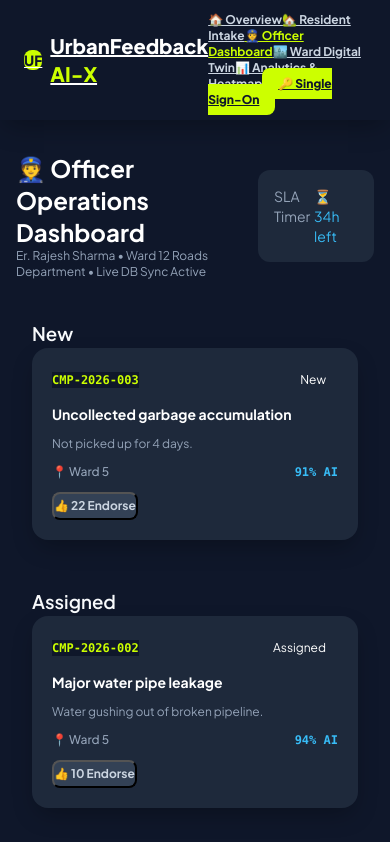
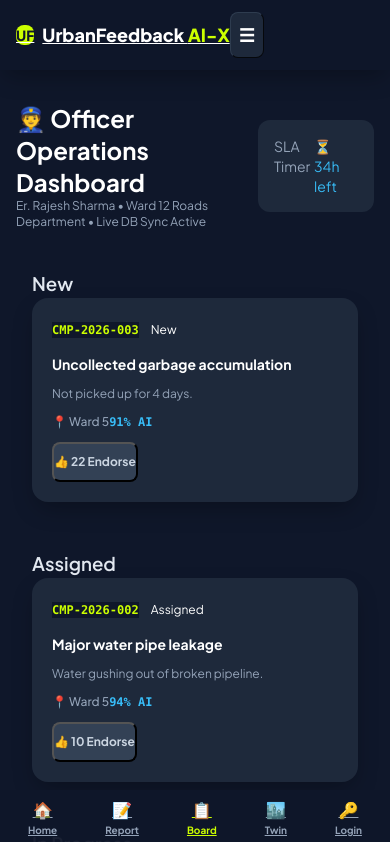
Before and after one commit to Yash-k10/complaint_box, a React (Vite) app in the folder client/: page /officer in a window 390 px wide. Shown: the top 842 px of the page. Built offline with nearby package versions, Linux system fonts and the light colour scheme; no server answers.

Commit message:
add web and mobile responsive drawer menu, thumb navigation bar and touch optimization

```diff
--- a/client/src/components/Navbar.jsx
+++ b/client/src/components/Navbar.jsx
@@ -1,56 +1,161 @@
-import React from 'react';
+import React, { useState } from 'react';
 import { Link, useLocation } from 'react-router-dom';
 
 export default function Navbar() {
+  const [mobileMenuOpen, setMobileMenuOpen] = useState(false);
   const location = useLocation();
 
   const isActive = (path) => location.pathname === path;
 
   return (
-    <nav className="bg-slate-900 border-b border-slate-800 sticky top-0 z-50 px-6 py-3 flex justify-between items-center shadow-lg">
-      <Link to="/" className="text-xl font-black tracking-tight text-white flex items-center gap-2">
-        <span className="w-8 h-8 rounded-lg bg-lime-accent text-slate-900 flex items-center justify-center font-black text-sm">UF</span>
-        <span>UrbanFeedback <span className="text-lime-accent font-extrabold">AI-X</span></span>
+    <>
+      {/* Top Header Navbar (Desktop + Mobile) */}
+      <nav className="bg-slate-900/95 backdrop-blur-md border-b border-slate-800 sticky top-0 z-50 px-4 md:px-6 py-3 flex justify-between items-center shadow-lg">
+        <Link to="/" className="text-lg md:text-xl font-black tracking-tight text-white flex items-center gap-2">
+          <span className="w-8 h-8 rounded-lg bg-lime-accent text-slate-900 flex items-center justify-center font-black text-sm shadow-md">
+            UF
+          </span>
+          <span>
+            UrbanFeedback <span className="text-lime-accent font-extrabold">AI-X</span>
+          </span>
         </Link>
 
+        {/* Desktop Navigation Links */}
         <div className="hidden md:flex items-center gap-6 text-xs font-bold">
           <Link
             to="/"
-          className={`transition ${isActive('/') ? 'text-lime-accent' : 'text-slate-300 hover:text-white'}`}
+            className={`transition ${isActive('/') ? 'text-lime-accent font-extrabold' : 'text-slate-300 hover:text-white'}`}
           >
             🏠 Overview
           </Link>
           <Link
             to="/citizen"
-          className={`transition ${isActive('/citizen') ? 'text-lime-accent' : 'text-slate-300 hover:text-white'}`}
+            className={`transition ${isActive('/citizen') ? 'text-lime-accent font-extrabold' : 'text-slate-300 hover:text-white'}`}
           >
             🏡 Resident Intake
           </Link>
           <Link
             to="/officer"
-          className={`transition ${isActive('/officer') ? 'text-lime-accent' : 'text-slate-300 hover:text-white'}`}
+            className={`transition ${isActive('/officer') ? 'text-lime-accent font-extrabold' : 'text-slate-300 hover:text-white'}`}
           >
             👮 Officer Dashboard
           </Link>
           <Link
             to="/digital-twin"
-          className={`transition ${isActive('/digital-twin') ? 'text-lime-accent' : 'text-slate-300 hover:text-white'}`}
+            className={`transition ${isActive('/digital-twin') ? 'text-lime-accent font-extrabold' : 'text-slate-300 hover:text-white'}`}
           >
             🏙️ Ward Digital Twin
           </Link>
           <Link
             to="/analytics"
-          className={`transition ${isActive('/analytics') ? 'text-lime-accent' : 'text-slate-300 hover:text-white'}`}
+            className={`transition ${isActive('/analytics') ? 'text-lime-accent font-extrabold' : 'text-slate-300 hover:text-white'}`}
+          >
+            📊 Analytics
+          </Link>
+          <Link
+            to="/login"
+            className="bg-lime-accent hover:opacity-90 text-slate-900 px-4 py-2 rounded-lg font-extrabold transition shadow-lg"
+          >
+            🔑 Single Sign-On
+          </Link>
+        </div>
+
+        {/* Mobile Hamburger Toggle Button */}
+        <button
+          type="button"
+          onClick={() => setMobileMenuOpen(!mobileMenuOpen)}
+          className="md:hidden text-white bg-slate-800 p-2 rounded-lg border border-slate-700 font-bold text-lg"
+        >
+          {mobileMenuOpen ? '✕' : '☰'}
+        </button>
+      </nav>
+
+      {/* Mobile Drawer Menu (Toggled on Mobile) */}
+      {mobileMenuOpen && (
+        <div className="md:hidden bg-slate-900 border-b border-slate-800 p-4 space-y-3 text-sm font-bold animate-fadeIn">
+          <Link
+            to="/"
+            onClick={() => setMobileMenuOpen(false)}
+            className="block text-slate-200 hover:text-lime-accent py-2 border-b border-slate-800"
+          >
+            🏠 Overview
+          </Link>
+          <Link
+            to="/citizen"
+            onClick={() => setMobileMenuOpen(false)}
+            className="block text-slate-200 hover:text-lime-accent py-2 border-b border-slate-800"
+          >
+            🏡 Resident Intake & Voice
+          </Link>
+          <Link
+            to="/officer"
+            onClick={() => setMobileMenuOpen(false)}
+            className="block text-slate-200 hover:text-lime-accent py-2 border-b border-slate-800"
+          >
+            👮 Officer Operations Board
+          </Link>
+          <Link
+            to="/digital-twin"
+            onClick={() => setMobileMenuOpen(false)}
+            className="block text-slate-200 hover:text-lime-accent py-2 border-b border-slate-800"
+          >
+            🏙️ AI Ward Digital Twin
+          </Link>
+          <Link
+            to="/analytics"
+            onClick={() => setMobileMenuOpen(false)}
+            className="block text-slate-200 hover:text-lime-accent py-2 border-b border-slate-800"
           >
             📊 Analytics & Heatmap
           </Link>
           <Link
             to="/login"
-          className="bg-lime-accent hover:opacity-90 text-slate-900 px-4 py-2 rounded-lg font-extrabold transition shadow"
+            onClick={() => setMobileMenuOpen(false)}
+            className="block text-center bg-lime-accent text-slate-900 py-2.5 rounded-lg font-extrabold mt-2"
           >
             🔑 Single Sign-On
           </Link>
         </div>
-    </nav>
+      )}
+
+      {/* Mobile Bottom Thumb Navigation Bar (Applike UX for Mobile Viewports) */}
+      <div className="md:hidden fixed bottom-0 left-0 right-0 bg-slate-900/95 backdrop-blur-lg border-t border-slate-800 z-50 flex justify-around items-center py-2 px-1 text-[10px] font-bold">
+        <Link
+          to="/"
+          className={`flex flex-col items-center gap-0.5 ${isActive('/') ? 'text-lime-accent' : 'text-slate-400'}`}
+        >
+          <span className="text-base">🏠</span>
+          <span>Home</span>
+        </Link>
+        <Link
+          to="/citizen"
+          className={`flex flex-col items-center gap-0.5 ${isActive('/citizen') ? 'text-lime-accent' : 'text-slate-400'}`}
+        >
+          <span className="text-base">📝</span>
+          <span>Report</span>
+        </Link>
+        <Link
+          to="/officer"
+          className={`flex flex-col items-center gap-0.5 ${isActive('/officer') ? 'text-lime-accent' : 'text-slate-400'}`}
+        >
+          <span className="text-base">📋</span>
+          <span>Board</span>
+        </Link>
+        <Link
+          to="/digital-twin"
+          className={`flex flex-col items-center gap-0.5 ${isActive('/digital-twin') ? 'text-lime-accent' : 'text-slate-400'}`}
+        >
+          <span className="text-base">🏙️</span>
+          <span>Twin</span>
+        </Link>
+        <Link
+          to="/login"
+          className={`flex flex-col items-center gap-0.5 ${isActive('/login') ? 'text-lime-accent' : 'text-slate-400'}`}
+        >
+          <span className="text-base">🔑</span>
+          <span>Login</span>
+        </Link>
+      </div>
+    </>
   );
 }
--- a/client/src/index.css
+++ b/client/src/index.css
@@ -5,6 +5,7 @@
   padding: 0;
   box-sizing: border-box;
   font-family: 'Plus Jakarta Sans', 'Outfit', system-ui, -apple-system, sans-serif;
+  touch-action: manipulation;
 }
 
 body {
@@ -13,6 +14,13 @@ body {
   min-height: 100vh;
   line-height: 1.5;
   overflow-x: hidden;
+}
+
+/* Mobile viewport bottom padding adjustment for sticky bottom thumb bar */
+@media (max-width: 768px) {
+  body {
+    padding-bottom: 4rem;
+  }
 }
 
 /* GadgetFix Reference Palette */
@@ -36,8 +44,9 @@ body {
 .flex-wrap { flex-wrap: wrap; }
 .items-center { align-items: center; }
 .items-start { align-items: flex-start; }
-.justify-between { justify-content: space-between; }
+.justify-between { justify-between: space-between; }
 .justify-center { justify-content: center; }
+.justify-around { justify-content: space-around; }
 .grid { display: grid; }
 .grid-cols-1 { grid-template-columns: repeat(1, minmax(0, 1fr)); }
 .grid-cols-2 { grid-template-columns: repeat(2, minmax(0, 1fr)); }
@@ -46,8 +55,19 @@ body {
 
 @media (max-width: 768px) {
   .grid-cols-2, .grid-cols-3, .grid-cols-4 { grid-template-columns: repeat(1, minmax(0, 1fr)); }
+  .hidden { display: none !important; }
 }
 
+@media (min-width: 769px) {
+  .md\:hidden { display: none !important; }
+  .md\:flex { display: flex !important; }
+  .md\:grid-cols-2 { grid-template-columns: repeat(2, minmax(0, 1fr)) !important; }
+  .md\:grid-cols-3 { grid-template-columns: repeat(3, minmax(0, 1fr)) !important; }
+  .md\:grid-cols-4 { grid-template-columns: repeat(4, minmax(0, 1fr)) !important; }
+}
+
+.gap-0\.5 { gap: 0.125rem; }
+.gap-1 { gap: 0.25rem; }
 .gap-2 { gap: 0.5rem; }
 .gap-3 { gap: 0.75rem; }
 .gap-4 { gap: 1rem; }
@@ -68,14 +88,17 @@ body {
 .max-w-md { max-width: 28rem; }
 .mx-auto { margin-left: auto; margin-right: auto; }
 
+.p-1 { padding: 0.25rem; }
 .p-2 { padding: 0.5rem; }
 .p-3 { padding: 0.75rem; }
 .p-4 { padding: 1rem; }
 .p-5 { padding: 1.25rem; }
 .p-6 { padding: 1.5rem; }
 .p-8 { padding: 2rem; }
+.px-1 { padding-left: 0.25rem; padding-right: 0.25rem; }
 .px-3 { padding-left: 0.75rem; padding-right: 0.75rem; }
 .px-4 { padding-left: 1rem; padding-right: 1rem; }
+.px-5 { padding-left: 1.25rem; padding-right: 1.25rem; }
 .px-6 { padding-left: 1.5rem; padding-right: 1.5rem; }
 .px-8 { padding-left: 2rem; padding-right: 2rem; }
 .py-1 { padding-top: 0.25rem; padding-bottom: 0.25rem; }
@@ -83,13 +106,14 @@ body {
 .py-2 { padding-top: 0.5rem; padding-bottom: 0.5rem; }
 .py-2\.5 { padding-top: 0.625rem; padding-bottom: 0.625rem; }
 .py-3 { padding-top: 0.75rem; padding-bottom: 0.75rem; }
+.py-3\.5 { padding-top: 0.875rem; padding-bottom: 0.875rem; }
 .py-4 { padding-top: 1rem; padding-bottom: 1rem; }
 .py-8 { padding-top: 2rem; padding-bottom: 2rem; }
 .py-12 { padding-top: 3rem; padding-bottom: 3rem; }
-.py-16 { padding-top: 4rem; padding-bottom: 4rem; }
 
 /* Colors & Styling */
 .bg-slate-900 { background-color: #0f172a; }
+.bg-slate-900\/95 { background-color: rgba(15, 23, 42, 0.95); }
 .bg-slate-800 { background-color: #1e293b; }
 .bg-slate-700 { background-color: #334155; }
 .bg-slate-600 { background-color: #475569; }
@@ -98,6 +122,7 @@ body {
 .text-white { color: #ffffff; }
 .text-slate-900 { color: #0f172a; }
 .text-slate-800 { color: #1e293b; }
+.text-slate-200 { color: #e2e8f0; }
 .text-slate-300 { color: #cbd5e1; }
 .text-slate-400 { color: #94a3b8; }
 .text-slate-500 { color: #64748b; }
@@ -113,6 +138,7 @@ body {
 .font-medium { font-weight: 500; }
 .font-mono { font-family: ui-monospace, SFMono-Regular, Menlo, Monaco, Consolas, monospace; }
 
+.text-\[10px\] { font-size: 10px; line-height: 12px; }
 .text-xs { font-size: 0.75rem; line-height: 1rem; }
 .text-sm { font-size: 0.875rem; line-height: 1.25rem; }
 .text-base { font-size: 1rem; line-height: 1.5rem; }
@@ -121,8 +147,6 @@ body {
 .text-2xl { font-size: 1.5rem; line-height: 2rem; }
 .text-3xl { font-size: 1.875rem; line-height: 2.25rem; }
 .text-4xl { font-size: 2.25rem; line-height: 2.5rem; }
-.text-5xl { font-size: 3rem; line-height: 1; }
-.text-6xl { font-size: 3.75rem; line-height: 1; }
 
 .border { border-width: 1px; }
 .border-2 { border-width: 2px; }
@@ -131,6 +155,7 @@ body {
 .border-slate-700 { border-color: rgba(51, 65, 85, 0.8); }
 .border-slate-800 { border-color: #1e293b; }
 
+.rounded-md { border-radius: 0.375rem; }
 .rounded-lg { border-radius: 0.5rem; }
 .rounded-xl { border-radius: 0.75rem; }
 .rounded-2xl { border-radius: 1rem; }
@@ -145,16 +170,23 @@ body {
 
 .relative { position: relative; }
 .absolute { position: absolute; }
-.inset-0 { top: 0; right: 0; bottom: 0; left: 0; }
+.sticky { position: sticky; }
+.fixed { position: fixed; }
+.top-0 { top: 0; }
+.bottom-0 { bottom: 0; }
+.left-0 { left: 0; }
+.right-0 { right: 0; }
+.z-50 { z-index: 50; }
 
 .transition { transition-property: all; transition-timing-function: cubic-bezier(0.4, 0, 0.2, 1); transition-duration: 200ms; }
 
 button, input, select, textarea {
   outline: none;
   font-family: inherit;
+  min-height: 40px;
 }
 
 button:hover {
   filter: brightness(1.15);
-  transform: translateY(-2px);
+  transform: translateY(-1px);
 }
```
Lines whose indentation alone changed are shown as unchanged.
